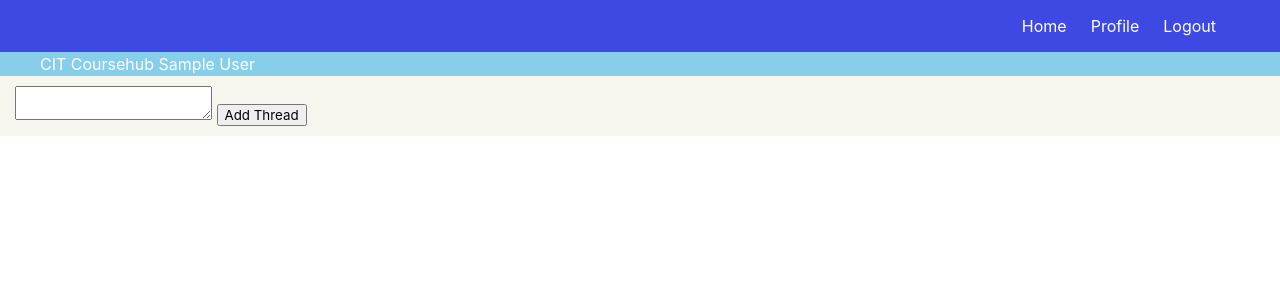
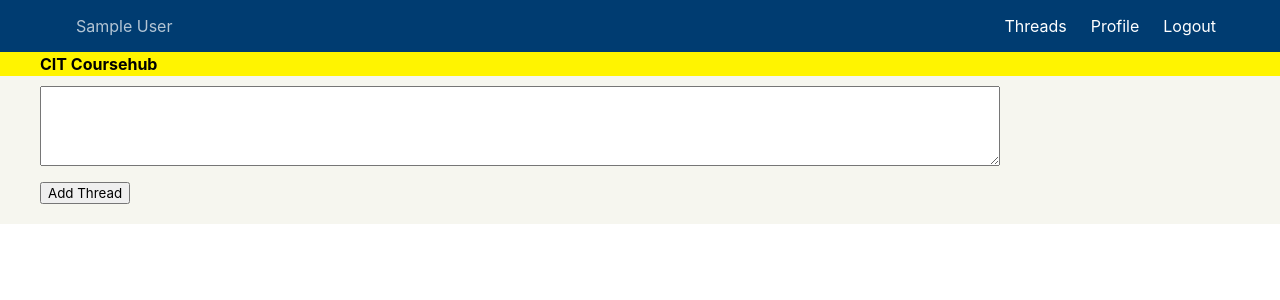
Before and after one commit to naasiz/ACIT-2911, a Flask app: page / in a window 1280 px wide. Shown: the top 300 px of the page. Run offline with Flask 3, Linux system fonts and the light colour scheme; the visitor is signed in with stand-in values (Sample User, id 1); data that the repository does not hold is empty; parts of the project's set-up code (start-up, migrations or seed data) failed here and were passed over.

Commit message:
Changed theme colour to fit BCIT standards

```diff
--- a/main.py
+++ b/main.py
@@ -22,6 +22,7 @@ def load_user(user_id):
     return db.get_or_404(User, user_id)
 
 # Main Routes
+# For rendering all the threads
 @app.route('/')
 def main():
     statement=db.select(Thread).order_by(Thread.id)
@@ -34,19 +35,22 @@ def main():
     except AttributeError:
         return render_template('main.html', threads=results)
 
+# For rending the currently logged in profile page
 @app.route('/profile')
 @login_required
 def profile():
-    return render_template('profile.html', name=current_user.name)
+    return render_template('profile.html',  user=current_user)
 
+# For rending the thread's comments
 @app.route('/thread_detailed/<int:thread_id>')
 def thread_detailed(thread_id):
     thread = db.get_or_404(Thread, thread_id)
     thread.count = db.session.query(Comment).filter(Comment.thread_id == thread.id).count()
-    return render_template("thread_detailed.html", thread = thread)
+    return render_template("thread_detailed.html", thread = thread, user=current_user)
 
 
 # Post Routes
+# For adding a thread
 @app.route('/', methods=["POST"])
 def add_thread():
     if request.form["content"] != "":
@@ -58,25 +62,27 @@ def add_thread():
         db.session.commit()
     return redirect(url_for('main'))
 
+# For adding comments
 @app.route("/thread_detailed/<int:thread_id>", methods=["POST"])
 def add_comment(thread_id):
-    thread = db.get_or_404(Thread, thread_id)
-    try:
-        user = db.get_or_404(User, current_user.id)
-        db.session.add(Comment(author=user, thread=thread, content=request.form["content"]))
-    except:
-        db.session.add(Comment(thread=thread, content=request.form["content"]))
-    db.session.commit()
+    if request.form["content"] != "":
+        thread = db.get_or_404(Thread, thread_id)
+        try:
+            user = db.get_or_404(User, current_user.id)
+            db.session.add(Comment(author=user, thread=thread, content=request.form["content"]))
+        except AttributeError:
+            db.session.add(Comment(thread=thread, content=request.form["content"]))
+        db.session.commit()
     return redirect(url_for('thread_detailed', thread_id=thread_id))
 
 # Auth Routes
 @app.route('/login')
 def login():
-    return render_template('login.html')
+    return render_template('login.html', user=current_user)
 
 @app.route('/signup')
 def signup():
-    return render_template('signup.html')
+    return render_template('signup.html', user=current_user)
 
 @app.route('/logout')
 @login_required
--- /dev/null
+++ b/static/main.css
@@ -0,0 +1,126 @@
+a {
+    text-decoration: none;
+    color: black;
+  }
+  .hero.is-fullheight {
+    min-height: 0vh;
+  }
+  .hero.is-primary .title {
+    color: black;
+  }
+
+  h1,
+  h4,
+  ol {
+    margin: 0;
+  }
+  p {
+    margin: 5px 0;
+  }
+  .top-bar {
+    background-color: skyblue;
+    padding: 0 40px;
+  }
+  .main {
+    background-color: #f6f6ef;
+    padding: 10px 15px;
+  }
+  .row {
+    padding: 5px;
+  }
+  .bottom {
+    display: flex;
+    color: grey;
+    font-size: 12px;
+  }
+  .timestamp {
+    padding-right: 10px;
+  }
+  .comment-count {
+    padding-right: 10px;
+  }
+  .author {
+    padding-right: 10px;
+  }
+  .top-bar {
+    background-color: #fff400;
+    color: black;
+  }
+
+  .top-bar > h1 {
+    font-weight: 700;
+  }
+
+  a {
+    text-decoration: none;
+    color: black;
+}
+h1, h4, ol {
+    margin: 0;
+}
+p {
+    margin: 5px 0;
+}
+textarea {
+    width: 80%;
+    height: 80px;
+}
+button {
+    display: block;
+    margin: 10px 0;
+}
+.top-bar{
+    background-color: #fff400;
+    color: black;
+    padding: 0 40px;
+}
+.top-bar > h1 {
+    font-weight: 700;
+  }
+.main {
+    background-color: #F6F6EF;
+    padding: 10px 40px;
+}
+.comments {
+    margin: 40px 0;
+}
+.row {
+    padding: 5px 0;
+}
+.bottom, .top-comment {
+    display: flex;
+    color: grey;
+    font-size: 12px;
+
+}
+
+.comment{
+    border: 2px solid lightblue;
+    padding: 10px;
+}
+
+.timestamp {
+    padding-right: 15px;
+}
+
+.comment-ts {
+    margin-left: 15px;
+}
+
+.hero.is-fullheight {
+    min-height: 0vh;
+}
+.bottom {
+    display: flex;
+    color: grey;
+    font-size: 12px;
+  }
+.timestamp {
+    padding-right: 10px;
+  }
+.comment-count {
+    padding-right: 10px;
+  }
+.author {
+    padding-right: 10px;
+}
--- a/static/styles.css
+++ b/static/styles.css
@@ -13,9 +13,10 @@ h1, h4, ol {
 p {
     margin: 5px 0;
 }
-.top-bar{
-    background-color: skyblue;
+.top-bar > h1{
+    background-color: #fff400;
     padding: 0 40px;
+    font-weight: 600;
 }
 .main {
     background-color: #F6F6EF;
--- a/templates/base.html
+++ b/templates/base.html
@@ -12,10 +12,18 @@
   </head>
   <style>
     .hero.is-primary {
-    background-color: #3e49e4;
-    color: #fff;
-}
-
+      background-color: #003c71;
+      color: #fff;
+    }
+    .hero.is-primary a:not(.button):not(.dropdown-item):not(.tag):hover,
+    .hero.is-primary strong .navbar-link.is-active,
+    .hero.is-primary .navbar-link:hover,
+    .hero.is-primary a.navbar-item.is-active,
+    .hero.is-primary a.navbar-item:hover,
+    .hero.is-primary strong:hover {
+      background-color: white;
+      color: #003c71;
+    }
   </style>
 
   <body>
@@ -24,8 +32,13 @@
         <nav class="navbar">
           <div class="container">
             <div id="navbarMenuHeroA" class="navbar-menu">
+              <div class="navbar-start">
+                <h1 class="navbar-item">
+                  {{ user.name }}
+                </h1>
+              </div>
               <div class="navbar-end">
-                <a href="{{ url_for('main') }}" class="navbar-item"> Home </a>
+                <a href="{{ url_for('main') }}" class="navbar-item"> Threads </a>
                 {% if current_user.is_authenticated %}
                 <a href="{{ url_for('profile') }}" class="navbar-item">
                   Profile
@@ -47,7 +60,8 @@
       </div>
 
       <div>{% block content2 %} {% endblock %}</div>
-      {% if ((request.endpoint != 'main')) and ((request.endpoint != 'thread_detailed')) %}
+      {% if ((request.endpoint != 'main')) and ((request.endpoint !=
+      'thread_detailed')) %}
       <div class="hero-body">
         <div class="container has-text-centered">
           {% block content %} {% endblock %}
--- a/templates/main.html
+++ b/templates/main.html
@@ -1,53 +1,10 @@
 {% extends "base.html" %} {% block title %} CIT Coursehub {% endblock %} {%
 block content2 %}
-<style>
-  a {
-    text-decoration: none;
-    color: black;
-  }
-  .hero.is-fullheight {
-    min-height: 0vh;
-  }
-  .hero.is-primary .title {
-    color: black;
-  }
-
-  h1,
-  h4,
-  ol {
-    margin: 0;
-  }
-  p {
-    margin: 5px 0;
-  }
-  .top-bar {
-    background-color: skyblue;
-    padding: 0 40px;
-  }
-  .main {
-    background-color: #f6f6ef;
-    padding: 10px 15px;
-  }
-  .row {
-    padding: 5px;
-  }
-  .bottom {
-    display: flex;
-    color: grey;
-    font-size: 12px;
-  }
-  .timestamp {
-    padding-right: 10px;
-  }
-  .comment-count {
-    padding-right: 10px;
-  }
-  .author {
-    padding-right: 10px;
-  }
-</style>
+<head>
+  <link rel="stylesheet" href="static\main.css">
+</head>
 <div class="top-bar">
-  <h1>CIT Coursehub {{ user.name }}</h1>
+  <h1>CIT Coursehub</h1>
 </div>
 <div class="main">
   <ol>
--- a/templates/profile.html
+++ b/templates/profile.html
@@ -2,6 +2,6 @@
 
 {% block content %}
 <h1 class="title">
-  Welcome, {{ name }}!
+  Welcome, {{ user.name }}!
 </h1>
 {% endblock %}
```
Also changed, not shown: manage.py (+2 -5 lines), templates/thread_detailed.html (+5 -2 lines), instance/db.sqlite.
